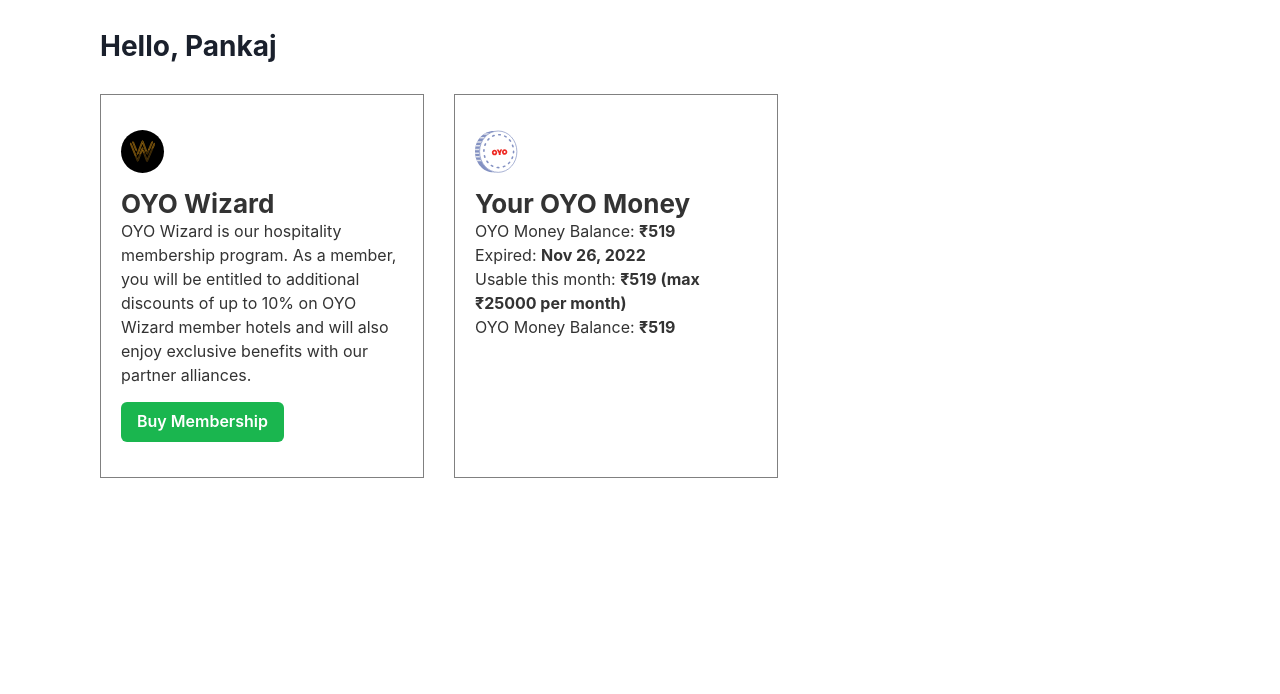
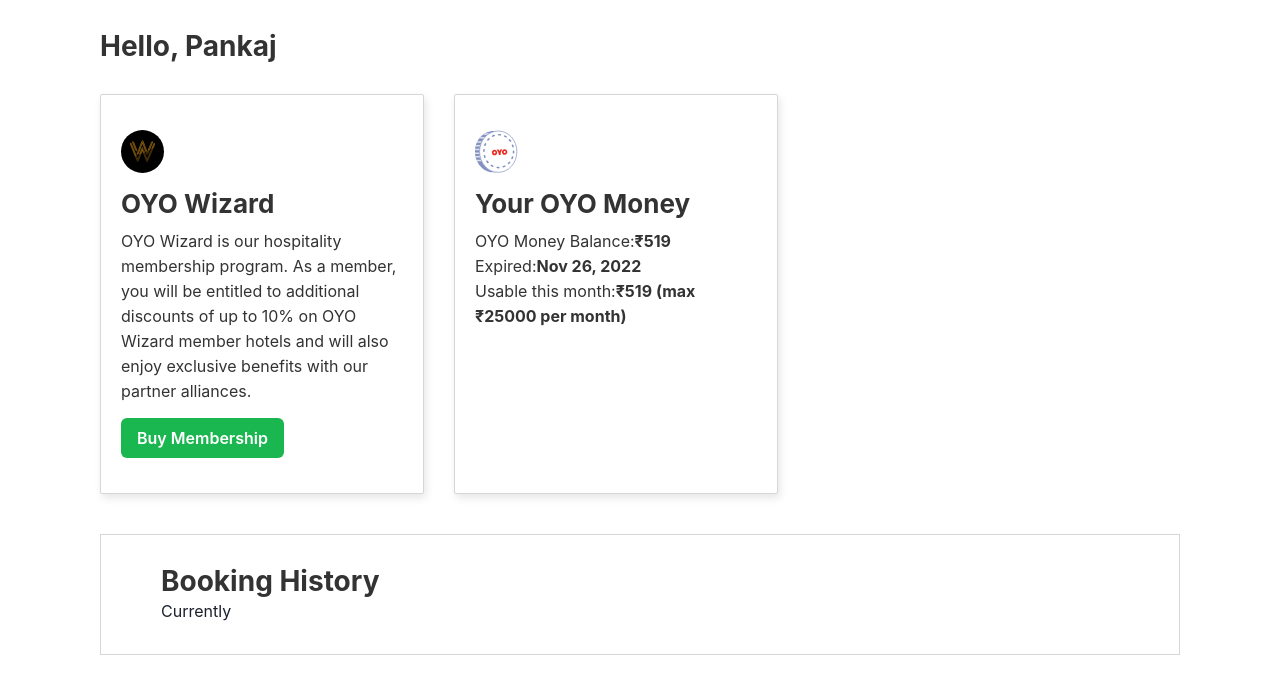
Before and after one commit to PankuMehra/OyoRooms_Replica, a React (Create React App) app in the folder Profile/: page / in a window 1280 px wide. Shown: the top 694 px of the page. Built offline with nearby package versions, Linux system fonts and the light colour scheme.

Commit message:
profile wallet ready

```diff
--- a/Profile/src/Components/Profile/Profile.css
+++ b/Profile/src/Components/Profile/Profile.css
@@ -1,4 +1,4 @@
-*{
+* {
   margin: 0;
   padding: 0;
   box-sizing: border-box;
@@ -6,20 +6,16 @@
 #profile_Box {
     padding: 30px 100px;
 }
+#profile_Box p{
+    font-size: 16px;
+    line-height: 1.56;
+}
 #profile_Desc {
   display: flex;
   gap: 30px;
   margin-top: 30px;
 }
-/* .profile_Money_Details{
-    color: #333333;
-    font-size: 16px;
-} */
-.profile_wiz_oyo{
+.profile_wiz_oyo {
   width: 50px;
   height: 50px;
 }
-/* .profile_wiz_oyo>img{
-    width: 100%;
-    border-radius: 50%;
-} */
--- a/Profile/src/Components/Profile/Profile.jsx
+++ b/Profile/src/Components/Profile/Profile.jsx
@@ -6,7 +6,7 @@ const Profile = () => {
   return (
     <div id="profile_Box">
       <div>
-        <Heading fontSize="28px" color>
+        <Heading fontSize="28px" color="#333333">
           Hello, Pankaj
         </Heading>
       </div>
@@ -14,9 +14,11 @@ const Profile = () => {
         <Box
           bg="white"
           w="30%"
-          border="1px solid gray"
           color="#333333"
           p="20px"
+          borderRadius="2px"
+          boxShadow="2px 4px 8px 0 rgb(0 0 0 / 10%)"
+          border="solid 1px #d6d6d6"
         >
           <Box
             bg="black"
@@ -47,7 +49,9 @@ const Profile = () => {
               </g>
             </svg>
           </Box>
-          <Heading fontSize="26px">OYO Wizard</Heading>
+          <Heading fontSize="26px" marginBottom="10px">
+            OYO Wizard
+          </Heading>
           <p>
             OYO Wizard is our hospitality membership program. As a member, you
             will be entitled to additional discounts of up to 10% on OYO Wizard
@@ -61,9 +65,11 @@ const Profile = () => {
         <Box
           bg="white"
           w="30%"
-          border="1px solid gray"
           color="#333333"
           p="20px"
+          borderRadius="2px"
+          boxShadow="2px 4px 8px 0 rgb(0 0 0 / 10%)"
+          border="solid 1px #d6d6d6"
         >
           <Box
             borderRadius="50%"
@@ -117,35 +123,45 @@ const Profile = () => {
               </g>
             </svg>
           </Box>
-          <Heading fontSize="26px">Your OYO Money</Heading>
+          <Heading fontSize="26px" marginBottom="10px">
+            Your OYO Money
+          </Heading>
           <p>
-            OYO Money Balance:{" "}
+            OYO Money Balance:
             <strong>
               <span className="profile_Money_Details">₹519</span>
             </strong>
           </p>
           <p>
-            Expired:{" "}
+            Expired:
             <strong>
               <span className="profile_Money_Details">Nov 26, 2022</span>
             </strong>
           </p>
           <p>
-            Usable this month:{" "}
+            Usable this month:
             <strong>
               <span className="profile_Money_Details">
                 ₹519 (max ₹25000 per month)
               </span>
             </strong>
           </p>
-          <p>
-            OYO Money Balance:{" "}
-            <strong>
-              <span className="profile_Money_Details">₹519</span>
-            </strong>
-          </p>
         </Box>
       </div>
+      <Box
+        w="100%"
+        p="30px 60px"
+        border-radius="2px"
+        box-shadow="2px 4px 8px 0 rgb(0 0 0 / 10%)"
+        border="solid 1px #d6d6d6"
+        bgColor="white"
+        marginTop="40px"
+      >
+        <Heading fontSize="28px" color="#333333">
+          Booking History
+        </Heading>
+        <p>Currently </p>
+      </Box>
     </div>
   );
 };
```
Lines whose indentation alone changed are shown as unchanged.
